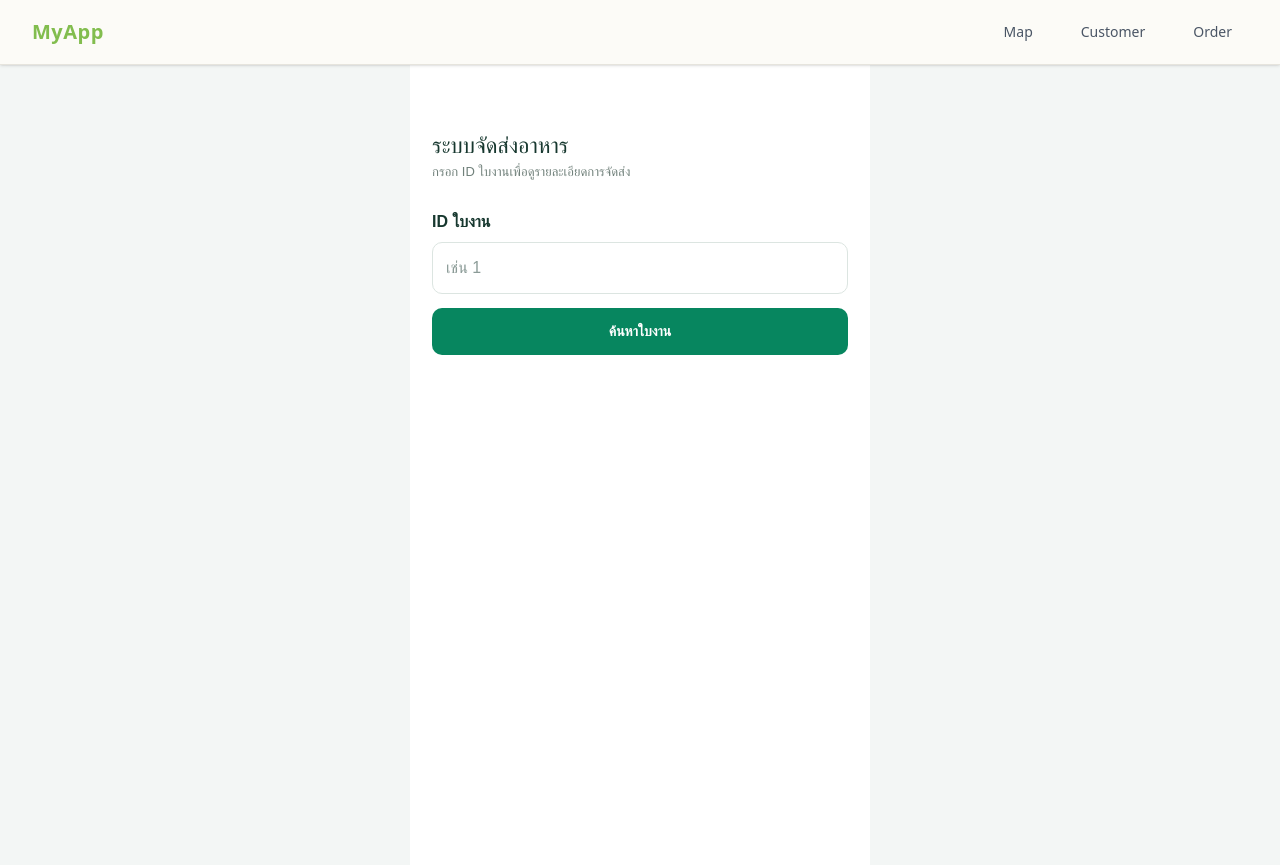
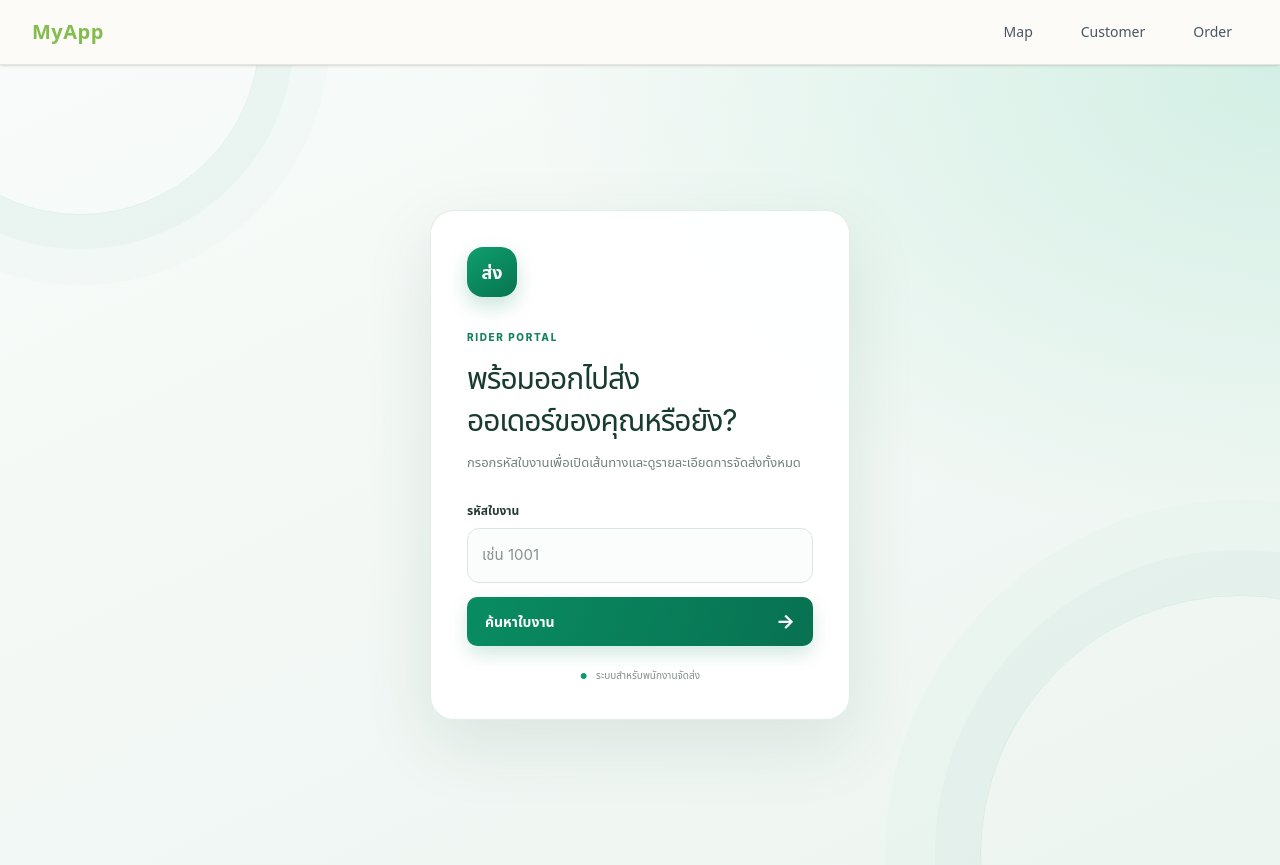
Before and after one commit to MOJOEA/Angular_FinalProject, an Angular app in the folder angular-ui/: page /rider in a window 1280 px wide. Built offline with nearby package versions, Linux system fonts and the light colour scheme.

Commit message:
fix UI rider

```diff
--- a/angular-ui/src/app/pages/rider/rider.css
+++ b/angular-ui/src/app/pages/rider/rider.css
@@ -1,13 +1,13 @@
 :host {
   display: block;
   min-height: 100dvh;
-  color: #17382f;
-  background: #f3f6f5;
-  font-family: Arial, sans-serif;
+  color: #172b26;
+  background: #f2f6f4;
+  font-family: Inter, "Noto Sans Thai", Arial, sans-serif;
 }
 
 .rider-page {
-  width: min(100%, 460px);
+  width: min(100%, 520px);
   height: 100dvh;
   overflow: hidden;
   overscroll-behavior-y: contain;
@@ -18,12 +18,60 @@
 }
 
 .search-page {
+  display: grid;
+  min-height: 100%;
+  box-sizing: border-box;
+  place-items: center;
   padding: 28px 22px;
+  background:
+    radial-gradient(ellipse at 100% 0%, rgb(16 185 129 / 14%), transparent 42%),
+    linear-gradient(155deg, #f8fbf9, #edf5f1);
+}
+
+.search-card {
+  width: min(100%, 420px);
+  box-sizing: border-box;
+  padding: 36px;
+  border: 1px solid rgb(222 234 228 / 85%);
+  border-radius: 24px;
+  background: rgb(255 255 255 / 94%);
+  box-shadow: 0 24px 70px rgb(21 65 49 / 10%);
+}
+
+.brand-mark {
+  display: grid;
+  width: 50px;
+  height: 50px;
+  margin-bottom: 26px;
+  place-items: center;
+  border-radius: 16px;
+  color: #fff;
+  background: linear-gradient(145deg, #0e9f6e, #08744f);
+  box-shadow: 0 9px 20px rgb(8 134 95 / 22%);
+  font-size: 18px;
+  font-weight: 800;
+}
+
+.eyebrow {
+  color: #13835e;
+  font-size: 10px;
+  font-weight: 800;
+  letter-spacing: .16em;
 }
 
 .search-page h1 {
-  margin-top: 36px;
-  font-size: 22px;
+  margin: 10px 0;
+  color: #183b30;
+  font-size: 30px;
+  line-height: 1.4;
+  letter-spacing: -.035em;
+}
+
+.search-page .search-description {
+  margin: 0 0 28px;
+  color: #71817b;
+  font-size: 13px;
+  line-height: 1.8;
 }
 
 .search-page p,
@@ -35,17 +83,27 @@
 
 .search-page label {
   display: block;
-  margin: 28px 0 8px;
+  margin: 0 0 8px;
+  color: #263d34;
+  font-size: 12px;
   font-weight: 700;
 }
 
 .search-page input {
   box-sizing: border-box;
   width: 100%;
-  padding: 13px;
-  border: 1px solid #dce5e1;
-  border-radius: 10px;
-  font-size: 16px;
+  padding: 15px 14px;
+  border: 1px solid #dbe6e0;
+  border-radius: 12px;
+  outline: none;
+  background: #fbfdfc;
+  font-size: 15px;
+  transition: border-color 160ms ease, box-shadow 160ms ease;
+}
+
+.search-page input:focus {
+  border-color: #0b9a6a;
+  box-shadow: 0 0 0 4px rgb(11 154 106 / 11%);
 }
 
 .search-page small {
@@ -58,13 +116,45 @@
 .start-button {
   width: 100%;
   margin-top: 14px;
-  padding: 13px;
+  padding: 14px 16px;
   border: 0;
   border-radius: 10px;
   color: white;
-  background: #07865f;
+  background: linear-gradient(110deg, #098c62, #087151);
   font-size: 14px;
   font-weight: 700;
+}
+
+.primary-button {
+  display: flex;
+  align-items: center;
+  justify-content: space-between;
+  padding-inline: 18px;
+  cursor: pointer;
+  box-shadow: 0 8px 18px rgb(8 134 95 / 18%);
+}
+
+.primary-button span {
+  font-size: 20px;
+  line-height: 1;
+}
+
+.primary-button:disabled {
+  cursor: wait;
+  opacity: .7;
+}
+
+.secure-note {
+  margin-top: 22px;
+  color: #83918b;
+  font-size: 10px;
+  text-align: center;
+}
+
+.secure-note span {
+  margin-right: 6px;
+  color: #0c9a69;
+  font-size: 8px;
 }
 
 .error {
@@ -82,11 +172,12 @@
 
 .topbar {
   display: flex;
-  height: 50px;
+  height: 58px;
   align-items: center;
   gap: 12px;
-  padding: 0 14px;
-  border-bottom: 1px solid #edf1ef;
+  padding: 0 24px;
+  border-bottom: 1px solid #e9efec;
+  background: rgb(255 255 255 / 94%);
 }
 
 .topbar strong {
@@ -388,7 +479,7 @@
 .details-page {
   position: relative;
   box-sizing: border-box;
-  height: calc(100dvh - 50px);
+  height: calc(100dvh - 58px);
   padding-bottom: 0;
   overflow: hidden;
 }
@@ -497,3 +588,203 @@
   border-radius: 20px;
   background: rgb(255 255 255 / 12%);
 }
+
+@media (min-width: 900px) {
+  .rider-page {
+    width: 100%;
+    max-width: none;
+    height: 100dvh;
+    background: #f4f7f5;
+  }
+
+  .search-page {
+    position: relative;
+    overflow: hidden;
+    padding: 48px;
+  }
+
+  .search-page::before,
+  .search-page::after {
+    position: absolute;
+    width: 360px;
+    height: 360px;
+    border: 1px solid rgb(12 133 94 / 9%);
+    border-radius: 50%;
+    content: "";
+    pointer-events: none;
+  }
+
+  .search-page::before {
+    top: -210px;
+    left: -100px;
+    box-shadow: 0 0 0 34px rgb(12 133 94 / 3%), 0 0 0 70px rgb(12 133 94 / 2%);
+  }
+
+  .search-page::after {
+    right: -220px;
+    bottom: -250px;
+    width: 520px;
+    height: 520px;
+    box-shadow: 0 0 0 45px rgb(12 133 94 / 3%), 0 0 0 95px rgb(12 133 94 / 2%);
+  }
+
+  .details-page {
+    height: calc(100dvh - 58px);
+    padding: 22px;
+    display: grid;
+    grid-template-columns: minmax(0, 1.45fr) minmax(400px, .85fr);
+    gap: 22px;
+    overflow: hidden;
+  }
+
+  .map-panel {
+    position: relative;
+    inset: auto;
+    height: 100%;
+    min-height: 0;
+    border: 1px solid #e3ebe7;
+    border-radius: 22px;
+    box-shadow: 0 12px 36px rgb(29 55 44 / 9%);
+  }
+
+  .bottom-sheet,
+  .bottom-sheet.navigation-active,
+  .bottom-sheet.expanded {
+    position: relative;
+    inset: auto;
+    height: 100%;
+    max-height: 100%;
+    box-sizing: border-box;
+    padding: 10px 20px 20px;
+    border: 1px solid #e5ece8;
+    border-radius: 22px;
+    box-shadow: 0 12px 36px rgb(29 55 44 / 7%);
+    background: #fdfefd;
+  }
+
+  .sheet-handle-area {
+    display: none;
+  }
+
+  .map-caption {
+    margin: 0 0 14px;
+    text-align: left;
+    font-size: 11px;
+  }
+
+  .work-summary,
+  .orders {
+    margin: 0 0 18px;
+  }
+
+  .delivery-heading h2 {
+    font-size: 16px;
+  }
+
+  .summary-panel {
+    padding: 14px;
+    border: 1px solid #e6eee9;
+    background: #f2f7f4;
+  }
+
+  .summary-grid {
+    gap: 8px;
+  }
+
+  .summary-tile {
+    min-height: 60px;
+    padding: 9px;
+  }
+
+  .summary-tile small {
+    font-size: 10px;
+  }
+
+  .summary-tile strong {
+    font-size: 14px;
+  }
+
+  .sequence-summary {
+    font-size: 11px;
+    line-height: 1.6;
+  }
+
+  .orders {
+    overflow: auto;
+    padding-right: 4px;
+    scrollbar-color: #cbd9d1 transparent;
+    scrollbar-width: thin;
+  }
+
+  .orders-heading h2 {
+    font-size: 14px;
+  }
+
+  .order-card {
+    margin: 8px 0 10px;
+    padding: 14px;
+    border-radius: 14px;
+  }
+
+  .stop-title strong {
+    font-size: 14px;
+  }
+
+  .stop-title small,
+  .orders-heading small {
+    font-size: 10px;
+  }
+
+  .stop-address {
+    font-size: 13px;
+  }
+
+  .stop-meta {
+    font-size: 11px;
+  }
+
+  .secondary-button {
+    padding: 12px;
+    cursor: pointer;
+  }
+
+  .start-button {
+    width: 100%;
+    margin: 0;
+    flex: 0 0 auto;
+    cursor: pointer;
+  }
+
+  .bottom-sheet {
+    display: flex;
+    flex-direction: column;
+    overflow: hidden;
+  }
+
+  .route-banner {
+    top: 18px;
+    right: 18px;
+    left: 18px;
+    max-width: 480px;
+  }
+}
+
+@media (max-width: 899px) {
+  .rider-page {
+    width: min(100%, 520px);
+  }
+
+  .bottom-sheet {
+    padding-inline: 12px;
+  }
+}
+
+@media (max-width: 480px) {
+  .search-card {
+    padding: 28px 24px;
+  }
+
+  .search-page h1 {
+    font-size: 26px;
+  }
+}
--- a/angular-ui/src/app/pages/rider/rider.html
+++ b/angular-ui/src/app/pages/rider/rider.html
@@ -1,11 +1,14 @@
 <main class="rider-page">
     @if (!selectedWork() && !restoringSavedWork()) {
     <section class="search-page">
-        <h1>ระบบจัดส่งอาหาร</h1>
-        <p>กรอก ID ใบงานเพื่อดูรายละเอียดการจัดส่ง</p>
+        <div class="search-card">
+            <div class="brand-mark" aria-hidden="true">ส่ง</div>
+            <span class="eyebrow">RIDER PORTAL</span>
+            <h1>พร้อมออกไปส่ง<br>ออเดอร์ของคุณหรือยัง?</h1>
+            <p class="search-description">กรอกรหัสใบงานเพื่อเปิดเส้นทางและดูรายละเอียดการจัดส่งทั้งหมด</p>
 
-        <label for="workId">ID ใบงาน</label>
-        <input id="workId" type="text" inputmode="numeric" pattern="[0-9]*" [(ngModel)]="workId" placeholder="เช่น 1" (keyup.enter)="searchWork()" />
+            <label for="workId">รหัสใบงาน</label>
+            <input id="workId" type="text" inputmode="numeric" pattern="[0-9]*" [(ngModel)]="workId" placeholder="เช่น 1001" (keyup.enter)="searchWork()" />
 
             @if (loading()) {
             <p class="info">กำลังโหลดใบงาน…</p>
@@ -20,10 +23,11 @@
             }
 
             <button class="primary-button" type="button" (click)="searchWork()" [disabled]="loading()">
-            ค้นหาใบงาน
+                {{ loading() ? 'กำลังค้นหา…' : 'ค้นหาใบงาน' }}
+                <span aria-hidden="true">→</span>
             </button>
-
-
+            <div class="secure-note"><span aria-hidden="true">●</span> ระบบสำหรับพนักงานจัดส่ง</div>
+        </div>
     </section>
     } @else {
     @if (selectedWork(); as work) {
--- a/angular-ui/src/app/pages/rider/rider.ts
+++ b/angular-ui/src/app/pages/rider/rider.ts
@@ -1,5 +1,6 @@
 import { Component, OnInit, signal, viewChild } from '@angular/core';
 import { FormsModule } from '@angular/forms';
+import { firstValueFrom } from 'rxjs';
 
 import { Coordinate } from '../../../Model/coordinate';
 import { RouteStop, WorkJob } from '../../../Model/work';
@@ -90,8 +91,8 @@ export class Rider implements OnInit {
     this.notice.set("");
 
     try {
-      const response = await this.workService.getWork(id);
-      let work: WorkJob | null = response?.data ?? response?.work ?? null;
+      const response = await firstValueFrom(this.workService.getWork(id));
+      let work: WorkJob | null = response?.data ?? null;
 
       if (response?.success === false || !work || Number(work.work_id) !== id) {
         localStorage.clear();
```
Lines whose indentation alone changed are shown as unchanged.
